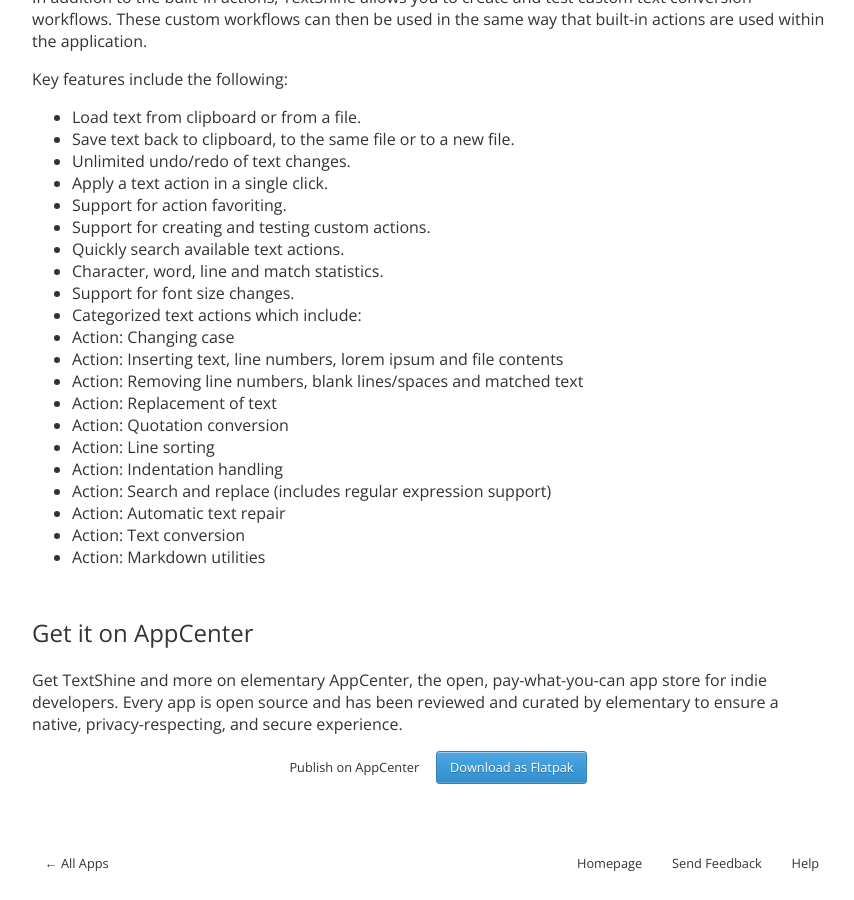
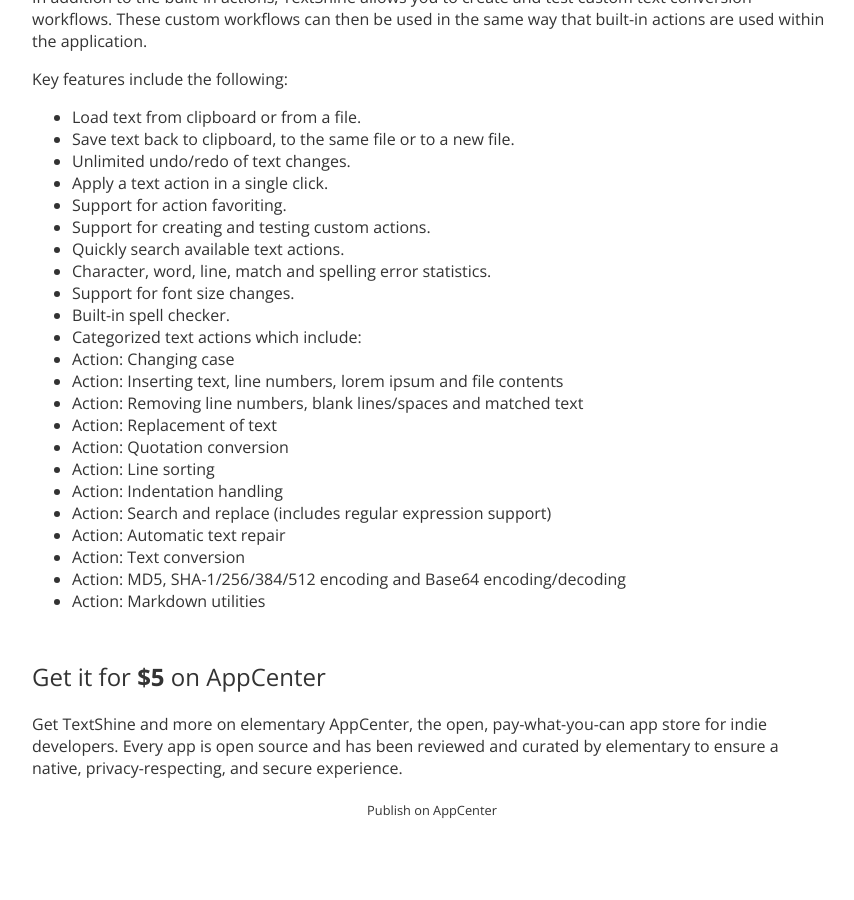
Before and after one commit to elementary/appcenter-web, a Jekyll site: the page built from _apps/com.github.phase1geo.textshine.md, in a window 1280 px wide and 900 px high, scrolled down 603 px. Shown: the whole window, without its empty margins (208-1062 px from the left). Built offline with Jekyll 4.4.1, drawn with Linux system fonts in a browser that asks for light colours; nearby versions of some CDN libraries.

```diff
--- a/_apps/com.github.phase1geo.textshine.md
+++ b/_apps/com.github.phase1geo.textshine.md
@@ -15,7 +15,7 @@ icons:
 color:
   primary: "#fff394"
   primary-text: "#000000"
-price: false
+price: 5
 releases:
 
 redirect_from: /com.github.phase1geo.textshine.desktop/
@@ -32,8 +32,9 @@ redirect_from: /com.github.phase1geo.textshine.desktop/
 <li>Support for action favoriting.</li>
 <li>Support for creating and testing custom actions.</li>
 <li>Quickly search available text actions.</li>
-<li>Character, word, line and match statistics.</li>
+<li>Character, word, line, match and spelling error statistics.</li>
 <li>Support for font size changes.</li>
+<li>Built-in spell checker.</li>
 <li>Categorized text actions which include:</li>
 <li>Action: Changing case</li>
 <li>Action: Inserting text, line numbers, lorem ipsum and file contents</li>
@@ -45,5 +46,6 @@ redirect_from: /com.github.phase1geo.textshine.desktop/
 <li>Action: Search and replace (includes regular expression support)</li>
 <li>Action: Automatic text repair</li>
 <li>Action: Text conversion</li>
+<li>Action: MD5, SHA-1/256/384/512 encoding and Base64 encoding/decoding</li>
 <li>Action: Markdown utilities</li>
 </ul>
```
Also changed, not shown: _apps/com.github.peteruithoven.resizer.md (+1 -1 lines), _apps/com.github.skarva.lockbox.md (+7 -48 lines).
